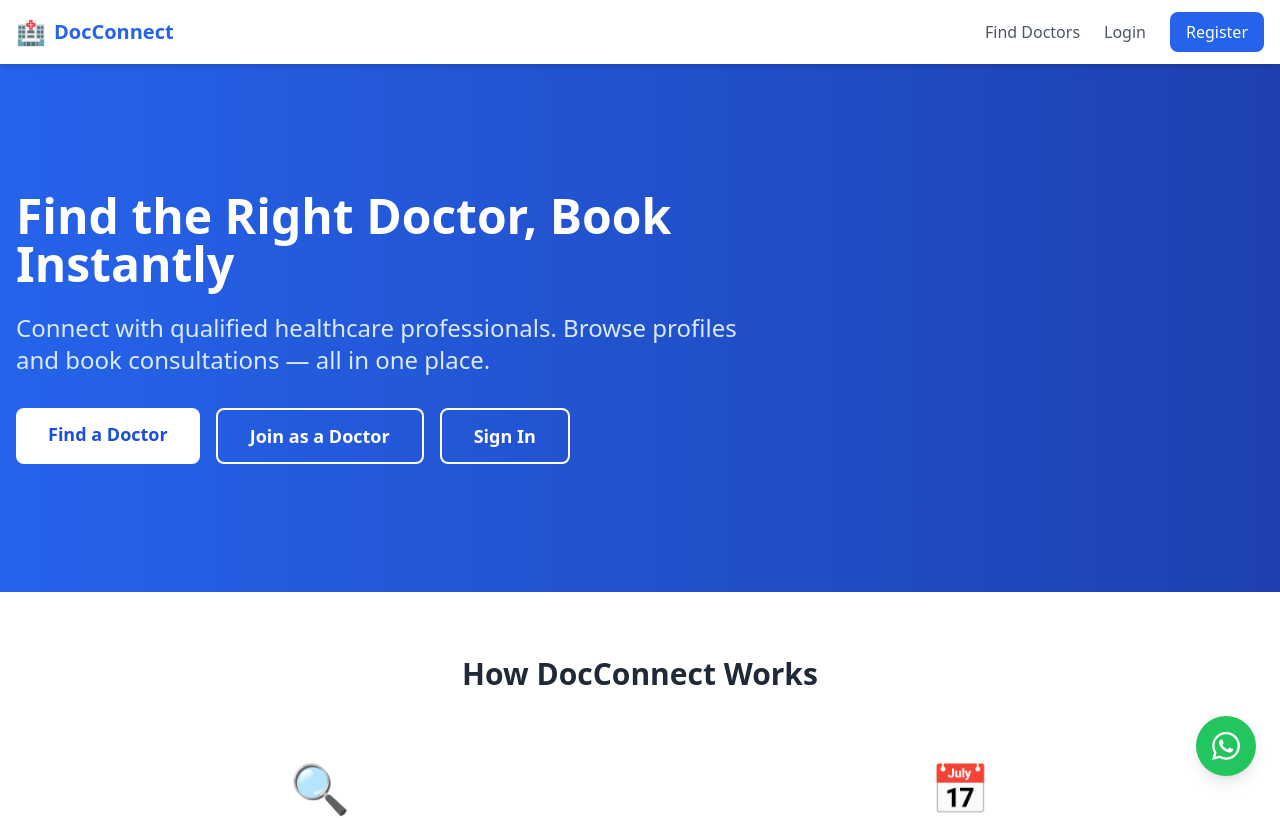
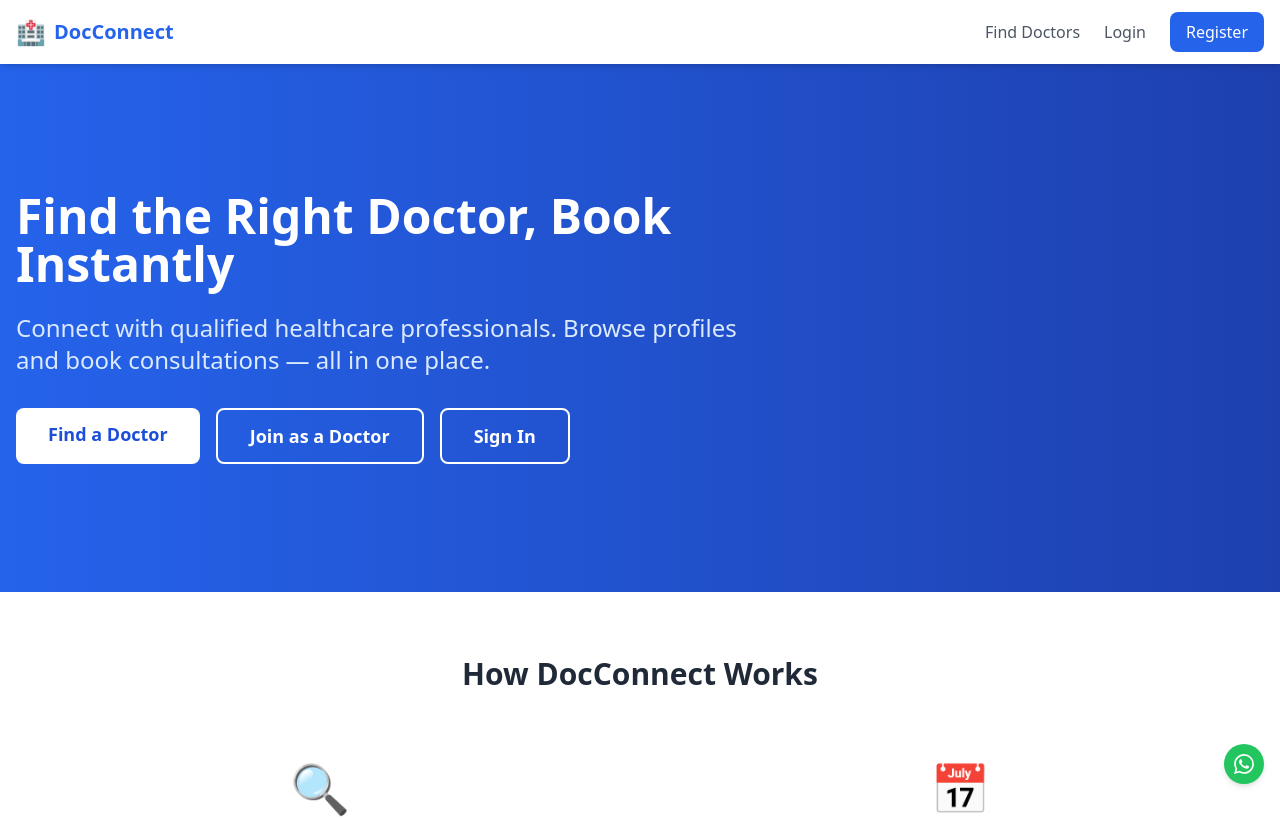
Before and after one commit to kndnkmr/docconnect, a React (Vite) app in the folder client/: page / in a window 1280 px wide. Shown: the top 818 px of the page. Built offline with nearby package versions, Linux system fonts and the light colour scheme; no server answers.

Commit message:
Make WhatsApp button smaller to avoid accidental clicks on forms

```diff
--- a/client/src/components/WhatsAppButton.jsx
+++ b/client/src/components/WhatsAppButton.jsx
@@ -24,12 +24,12 @@ function WhatsAppButton() {
       href={whatsappUrl}
       target="_blank"
       rel="noopener noreferrer"
-      className="fixed bottom-6 right-6 z-50 bg-green-500 hover:bg-green-600 text-white rounded-full p-4 shadow-lg hover:shadow-xl transition-all group"
+      className="fixed bottom-4 right-4 z-50 bg-green-500 hover:bg-green-600 text-white rounded-full p-2.5 shadow-md hover:shadow-lg transition-all group"
       aria-label="Contact us on WhatsApp"
     >
       {/* WhatsApp icon (SVG) */}
       <svg
-        className="w-7 h-7"
+        className="w-5 h-5"
         fill="currentColor"
         viewBox="0 0 24 24"
         xmlns="http://www.w3.org/2000/svg"
@@ -38,8 +38,8 @@ function WhatsAppButton() {
       </svg>
 
       {/* Tooltip on hover */}
-      <span className="absolute bottom-full right-0 mb-2 px-3 py-1 bg-gray-800 text-white text-sm rounded-lg opacity-0 group-hover:opacity-100 transition-opacity whitespace-nowrap">
-        Emergency? Chat with us
+      <span className="absolute bottom-full right-0 mb-2 px-2 py-1 bg-gray-800 text-white text-xs rounded-lg opacity-0 group-hover:opacity-100 transition-opacity whitespace-nowrap">
+        Chat with us
       </span>
     </a>
   );
```
